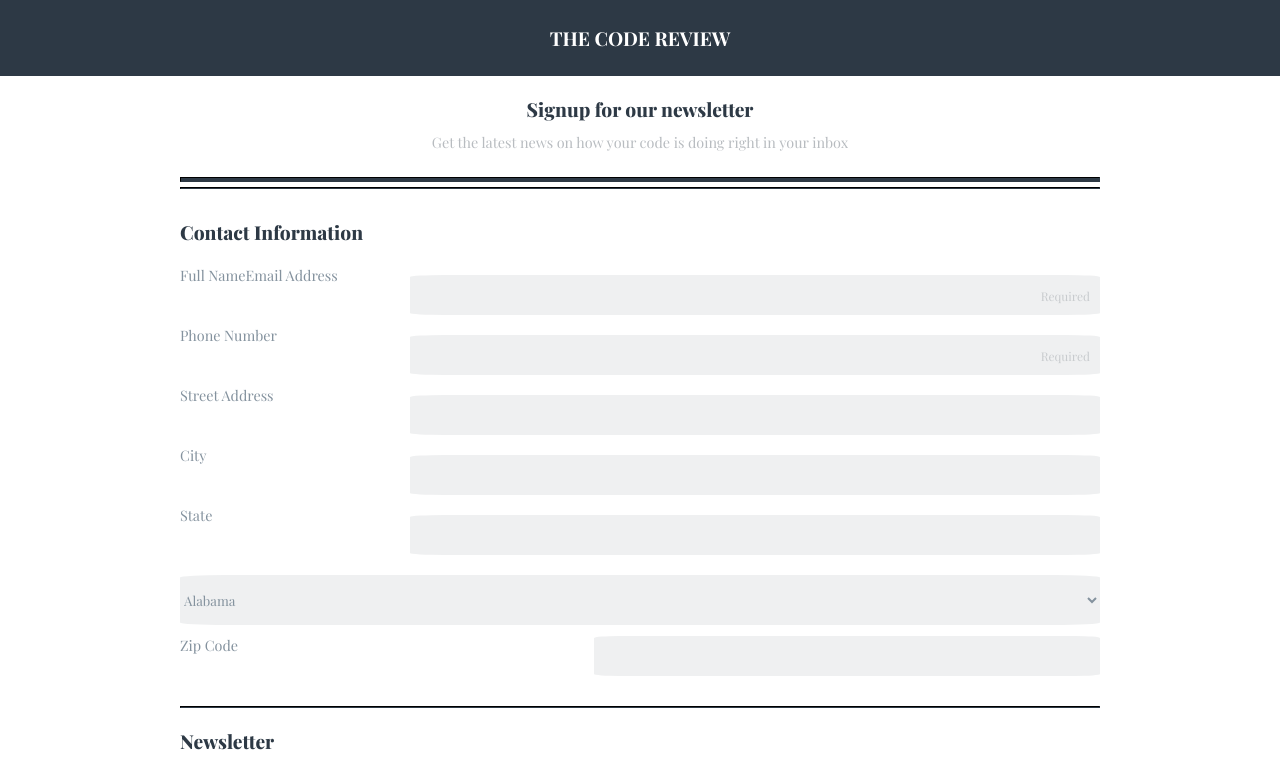
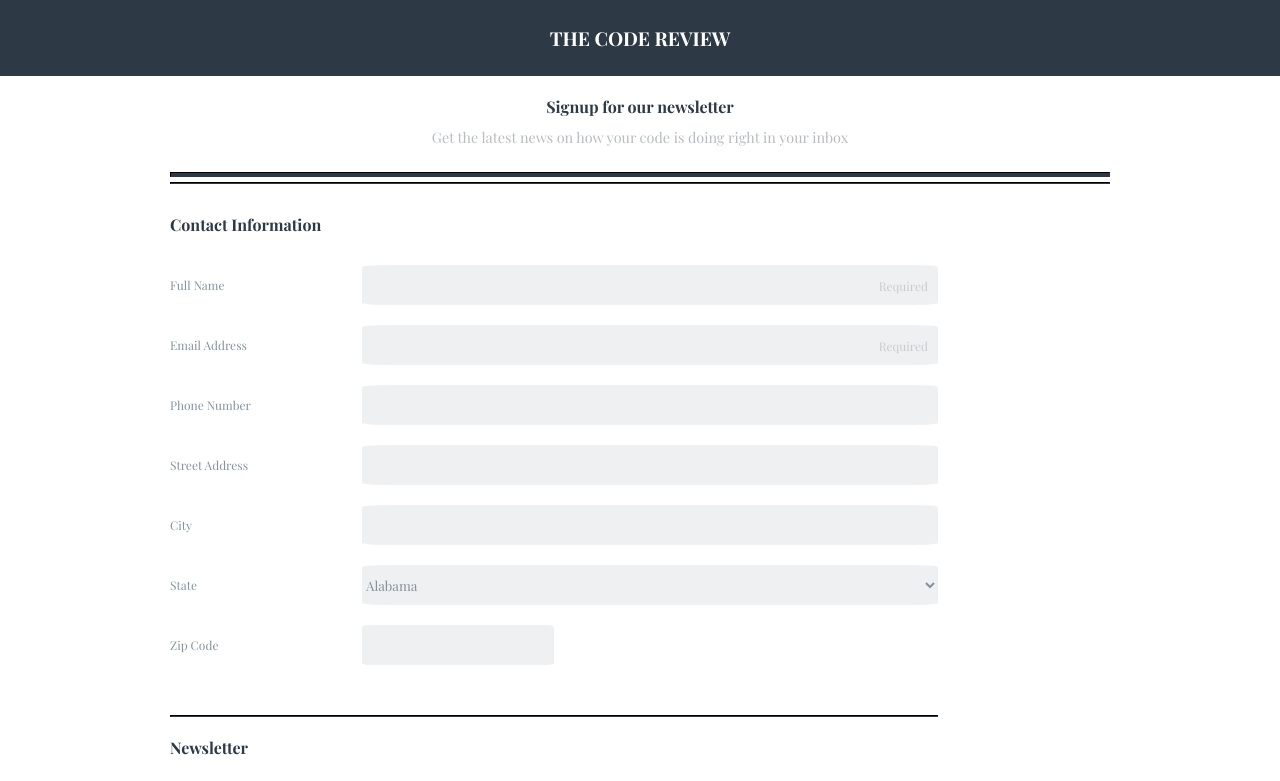
Before and after one commit to elijahpereira/Tech-Newsletter-Project, a plain HTML site: page index.html in a window 1280 px wide. Shown: the top 781 px of the page. Drawn offline with nearby package versions, Linux system fonts and the light colour scheme; a web font is replaced by a local one.

Commit message:
320 & 768 viewport finished

```diff
--- a/css/styles.css
+++ b/css/styles.css
@@ -64,7 +64,7 @@ form > h2,
 label{
     color: #84929e;
     padding: 0px 0px;
-    font-size: 0.9em;
+    font-size: 0.85em;
     float:left;
     flex-basis: 50%;
 }
@@ -109,6 +109,35 @@ label{
     padding-top: 0px;
 }
 
+.custom-arrow::before,
+.custom-arrow::after{
+    --size: .65em;
+
+    content: '';
+    position: absolute;
+    width: 0;
+    height: 0;
+
+    left: 50%;
+    transform: translate(-50%, -50%);
+}
+
+.custom-arrow::before{
+    border-left: var(--size) solid transparent;
+    border-right: var(--size) solid transparent;
+    border-bottom: var(--size)  solid #2d3945;
+
+    top: 30%;
+}
+
+.custom-arrow::after{
+    border-left: var(--size) solid transparent;
+    border-right: var(--size) solid transparent;
+    border-top: var(--size)  solid #2d3945;
+
+    top: 60%;
+}
+
 /*Newsletter*/
 .newsletter {
     padding: 20px 0px;
@@ -146,7 +175,7 @@ textarea{
     width:100%;
     height: 50px;
     border-style:none;
-    font-size: 1.1em;
+    font-size: 1em;
     font-weight:bold;
     text-align: center;
     border-radius: 5px;
@@ -166,34 +195,52 @@ br+label{
 }
 
 
-@media screen and (min-width: 768px){
-    nav + div{
-        padding: 20px 180px;
+@media screen and (min-width: 768px) {
+    nav+div {
+      padding: 20px 170px;
     }
 
-    form{
-        padding: 0px 180px;
-        text-align:left;
+    form {
+      max-width: 768px;
+      margin: 0px 170px;
+      padding: 0px 0;
     }
 
-    .contact-info{
-    }
-    input{
-        width: 75%;
-        float:right;
-        height: 40px;
+    label{
+        font-size: 0.75em;
     }
 
-    .zipcode{
-        margin: -20px 0px 20px 0px;
+    .contact-info {
+      display: flex;
+      flex-wrap: wrap;
+      align-items: center;
     }
 
-    .hr2{
-        margin-top:50px;
-    }
-    label{
-        display:inline-block;
-        text-align: right;
+    .contact-info h2 {
+      flex-basis: 100%;
     }
 
-}
+    .contact-info label {
+      text-align: left;
+      flex-basis: 25%;
+    }
+
+    .contact-info input,
+    .contact-info select {
+      flex-basis: 75%;
+      height: 40px;
+    }
+
+    .hr2 {
+      margin-top: 40px;
+    }
+
+    h2 {
+        font-size: 1em;
+        font-weight: 600;
+    }
+    .zipcode {
+      max-width: 25%;
+      margin: 10px 0;
+    }
+  }
```
